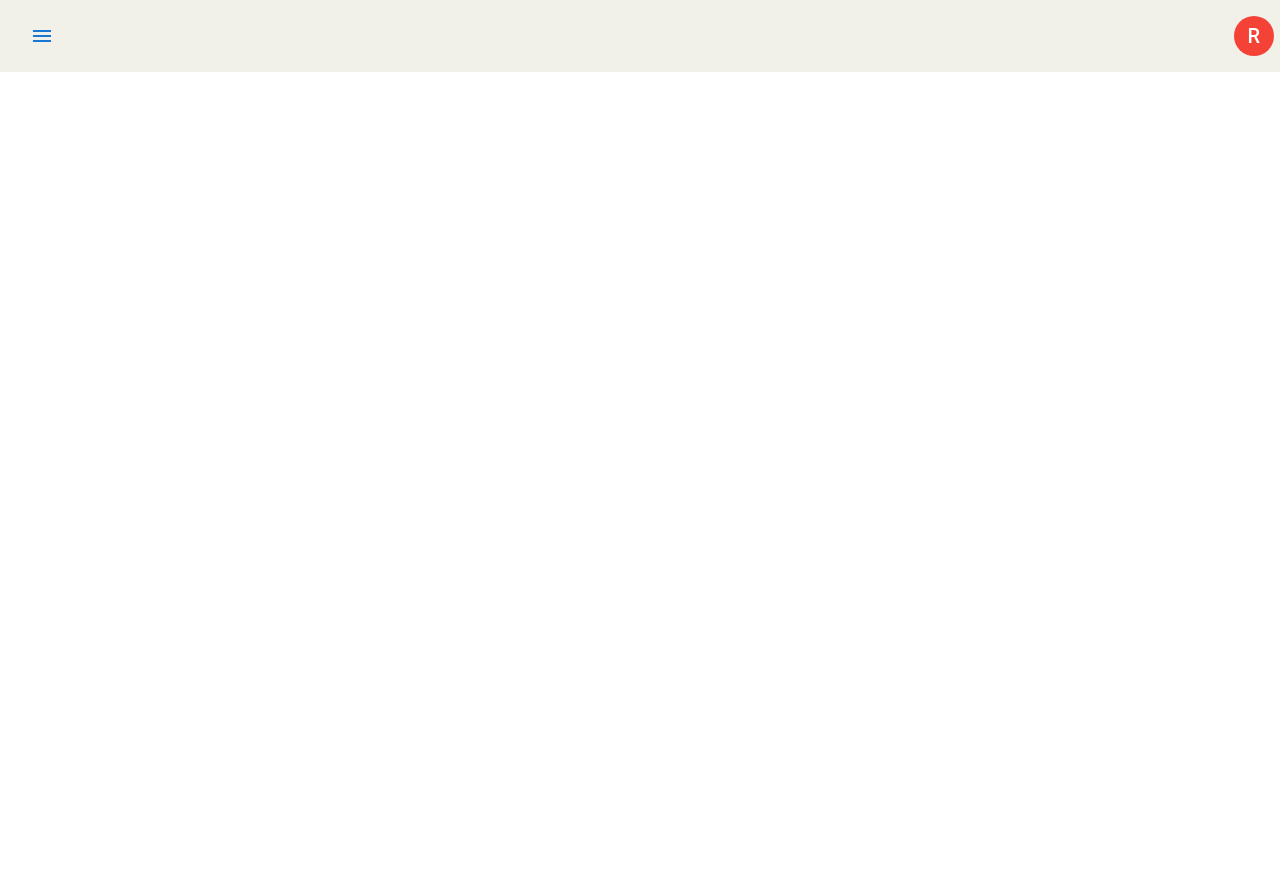
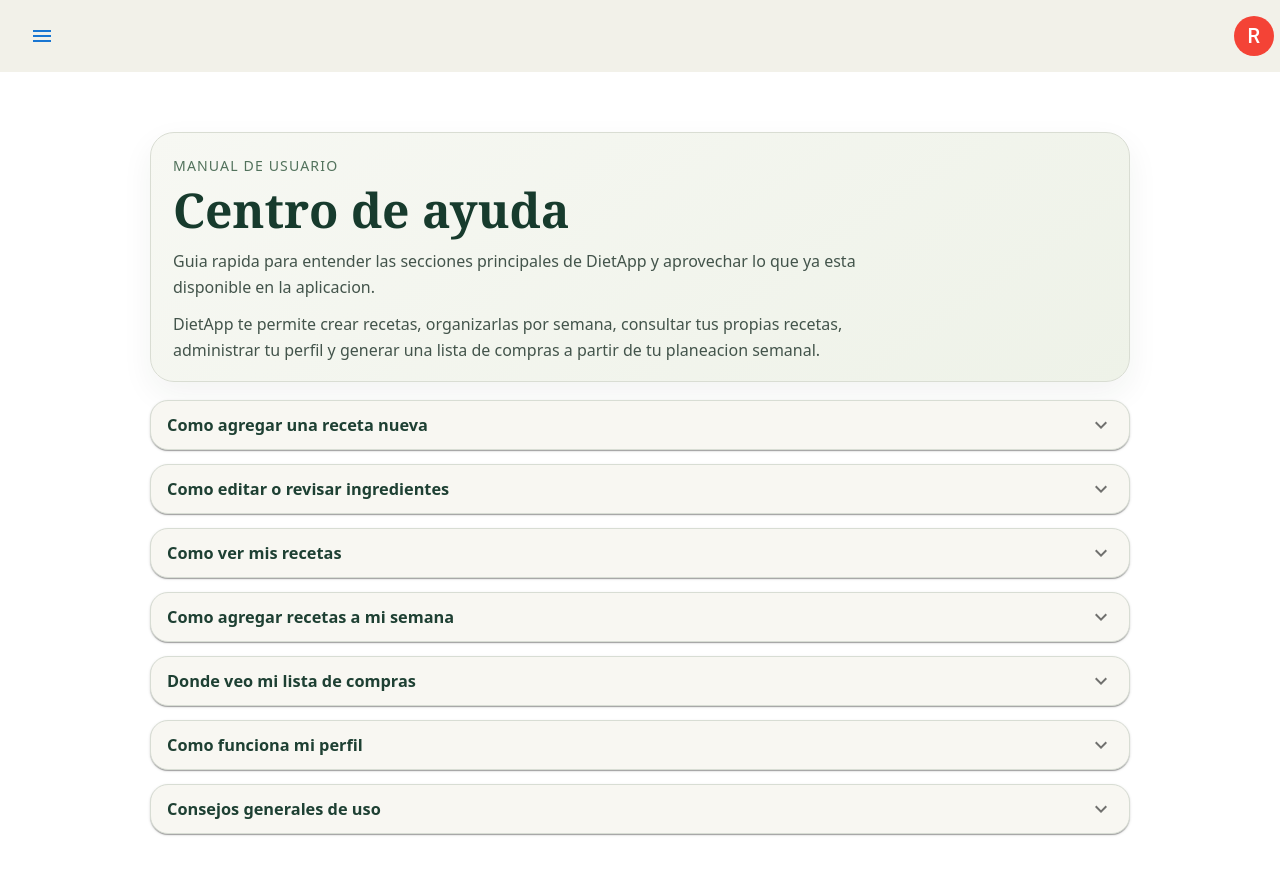
Before and after one commit to pamelagrhz/DietAppv2, a React (Vite) app in the folder DietApp/: page /help in a window 1280 px wide. Before the commit this address had no page. Shown: the top 874 px of the page. Before the commit the page ends 800 px from the top, so only its background shows below. Built offline with nearby package versions, Linux system fonts and the light colour scheme.

Commit message:
[redesign-FE] Modify help section and add a contactus section

```diff
--- a/DietApp/src/App.jsx
+++ b/DietApp/src/App.jsx
@@ -10,6 +10,7 @@ import Profile from './features/profile/pages/Profile.jsx';
 import MyRecipes from './features/myRecipes/pages/MyRecipes.jsx';
 import MyRecipesRecipes from './features/myRecipes/pages/MyRecipesRecipes.jsx';
 import MyRecipesFavourites from './features/myRecipes/pages/MyRecipesFavourites.jsx';
+import Help from './features/help/pages/Help.jsx';
 
 
 function App() {
@@ -34,6 +35,9 @@ function App() {
     if (action === 'myRecipes') {
       navigate('/my-recipes');
     }
+    if (action === 'help') {
+      navigate('/help');
+    }
   };
 
   return (
@@ -49,6 +53,7 @@ function App() {
           <Route path="/meal-plans" element={<MealPlans />} />
           <Route path="/grocery-lists" element={<GroceryLists />} />
           <Route path="/profile" element={<Profile />} />
+          <Route path="/help" element={<Help />} />
           <Route path="/my-recipes" element={<MyRecipes />}>
             <Route index element={<Navigate to="recipes" replace />} />
             <Route path="recipes" element={<MyRecipesRecipes />} />
--- a/DietApp/src/components/headerMenu.jsx
+++ b/DietApp/src/components/headerMenu.jsx
@@ -20,7 +20,7 @@ export default function HeaderMenu({ onMenuOptionClick }) {
     { label: 'Profile', action: 'profile' },
     { label: 'My recipes', action: 'myRecipes' },
     { label: 'Logout' },
-    { label: 'Help' }
+    { label: 'Help', action: 'help' }
   ];
   const helloKitchenOptions = [
     { label: 'New recipe', action: 'newRecipe' },
--- /dev/null
+++ b/DietApp/src/features/help/data/Help-es.json
@@ -0,0 +1,72 @@
+{
+  "title": "Centro de ayuda",
+  "subtitle": "Guia rapida para entender las secciones principales de DietApp y aprovechar lo que ya esta disponible en la aplicacion.",
+  "intro": "DietApp te permite crear recetas, organizarlas por semana, consultar tus propias recetas, administrar tu perfil y generar una lista de compras a partir de tu planeacion semanal.",
+  "sections": [
+    {
+      "title": "Como agregar una receta nueva",
+      "content": [
+        "Entra a la seccion New recipe desde el menu lateral.",
+        "Escribe el nombre de la receta y define el numero de porciones.",
+        "Agrega los ingredientes con cantidad y medida. Puedes editarlos despues con el icono de lapiz en la tarjeta de ingredientes.",
+        "Captura la preparacion en el campo de pasos. Actualmente se guarda como un solo texto.",
+        "Presiona Publicar receta para guardarla en el sistema."
+      ]
+    },
+    {
+      "title": "Como editar o revisar ingredientes",
+      "content": [
+        "Dentro de la pantalla de crear receta, abre el editor de ingredientes con el icono de editar.",
+        "Desde ahi puedes modificar nombre, cantidad y medida de cada ingrediente.",
+        "Tambien puedes eliminar ingredientes si ya no los necesitas.",
+        "En pantallas pequenas, los campos se acomodan verticalmente para que puedas ver todos los controles."
+      ]
+    },
+    {
+      "title": "Como ver mis recetas",
+      "content": [
+        "Puedes entrar desde Profile con el boton Ver mis recetas o desde la opcion My recipes del menu.",
+        "La seccion tiene dos apartados: My recipes y Favourites.",
+        "En My recipes se muestran las recetas creadas por tu usuario usando tarjetas visuales.",
+        "En Favourites quedara el espacio para mostrar recetas favoritas cuando esa parte se conecte."
+      ]
+    },
+    {
+      "title": "Como agregar recetas a mi semana",
+      "content": [
+        "Entra a Meal Plans desde el menu principal.",
+        "Cada semana muestra 7 espacios, uno por dia.",
+        "Escribe el nombre de una receta en el campo del dia correspondiente para buscarla.",
+        "La busqueda consulta el backend a partir del tercer caracter.",
+        "Cuando termines de organizar la semana, guarda los cambios para conservar tu planeacion."
+      ]
+    },
+    {
+      "title": "Donde veo mi lista de compras",
+      "content": [
+        "Entra a Grocery Lists desde el menu principal.",
+        "La lista se genera usando las recetas que estan asignadas en tu meal plan semanal.",
+        "Los ingredientes iguales se agrupan para mostrar cantidades consolidadas.",
+        "Puedes marcar ingredientes individualmente y capturar un precio opcional para calcular el total."
+      ]
+    },
+    {
+      "title": "Como funciona mi perfil",
+      "content": [
+        "En Profile puedes revisar username, nombre, edad, genero y correo.",
+        "La foto de perfil usa un icono base y puede cambiarse desde el boton de camara.",
+        "El password no se muestra directamente; se cambia desde un formulario seguro con password actual, nuevo password y confirmacion.",
+        "Tambien puedes navegar desde ahi a la vista de tus recetas."
+      ]
+    },
+    {
+      "title": "Consejos generales de uso",
+      "content": [
+        "Si una vista no muestra informacion, revisa que ya existan datos guardados para tu usuario.",
+        "Las recetas nuevas se reflejan mejor cuando el userId coincide con el username del perfil activo.",
+        "Si trabajas desde movil, algunas tablas y formularios cambian a disposicion vertical para que todo sea visible.",
+        "Puedes usar este centro de ayuda como referencia rapida mientras seguimos agregando funciones nuevas."
+      ]
+    }
+  ]
+}
--- /dev/null
+++ b/DietApp/src/features/help/pages/Help.css
@@ -0,0 +1,82 @@
+.help-page {
+  max-width: 980px;
+  margin: 0 auto;
+  padding: 28px 16px 40px;
+}
+
+.help-header {
+  padding: 22px 22px 18px;
+  border: 1px solid #d9ddd3;
+  border-radius: 24px;
+  background: linear-gradient(145deg, #f7f8f3 0%, #eef2e8 100%);
+  box-shadow: 0 12px 32px rgba(28, 48, 37, 0.06);
+}
+
+.help-kicker {
+  margin: 0 0 8px;
+  color: #52725c;
+  font-size: 0.88rem;
+  text-transform: uppercase;
+  letter-spacing: 0.08em;
+}
+
+.help-title {
+  margin: 0;
+  color: #173b2d;
+  font-size: clamp(2rem, 4vw, 3rem);
+  font-family: Bitter, Cambria, Georgia, serif;
+}
+
+.help-subtitle,
+.help-intro {
+  margin: 12px 0 0;
+  max-width: 760px;
+  color: #43544b;
+  line-height: 1.6;
+}
+
+.help-accordion-list {
+  margin-top: 18px;
+  display: grid;
+  gap: 14px;
+}
+
+.help-accordion {
+  border: 1px solid #d8ddd4;
+  border-radius: 18px !important;
+  overflow: hidden;
+  background: #f8f7f2 !important;
+  box-shadow: 0 8px 24px rgba(22, 45, 35, 0.05);
+}
+
+.help-accordion::before {
+  display: none;
+}
+
+.help-accordion-title {
+  color: #1e4033;
+  font-size: 1.02rem;
+  font-weight: 600;
+}
+
+.help-accordion-content {
+  display: grid;
+  gap: 10px;
+  color: #4a5b52;
+  line-height: 1.6;
+}
+
+.help-accordion-content p {
+  margin: 0;
+}
+
+@media (max-width: 640px) {
+  .help-page {
+    padding: 22px 12px 32px;
+  }
+
+  .help-header {
+    padding: 18px 16px;
+    border-radius: 18px;
+  }
+}
--- /dev/null
+++ b/DietApp/src/features/help/pages/Help.jsx
@@ -0,0 +1,36 @@
+import Accordion from '@mui/material/Accordion';
+import AccordionDetails from '@mui/material/AccordionDetails';
+import AccordionSummary from '@mui/material/AccordionSummary';
+import ExpandMoreIcon from '@mui/icons-material/ExpandMore';
+import helpContent from '../data/Help-es.json';
+import './Help.css';
+
+export default function Help() {
+  return (
+    <main className="help-page">
+      <header className="help-header">
+        <p className="help-kicker">Manual de usuario</p>
+        <h1 className="help-title">{helpContent.title}</h1>
+        <p className="help-subtitle">{helpContent.subtitle}</p>
+        <p className="help-intro">{helpContent.intro}</p>
+      </header>
+
+      <section className="help-accordion-list">
+        {helpContent.sections.map((section) => (
+          <Accordion key={section.title} className="help-accordion" disableGutters>
+            <AccordionSummary expandIcon={<ExpandMoreIcon />}>
+              <span className="help-accordion-title">{section.title}</span>
+            </AccordionSummary>
+            <AccordionDetails>
+              <div className="help-accordion-content">
+                {section.content.map((paragraph) => (
+                  <p key={paragraph}>{paragraph}</p>
+                ))}
+              </div>
+            </AccordionDetails>
+          </Accordion>
+        ))}
+      </section>
+    </main>
+  );
+}
```
